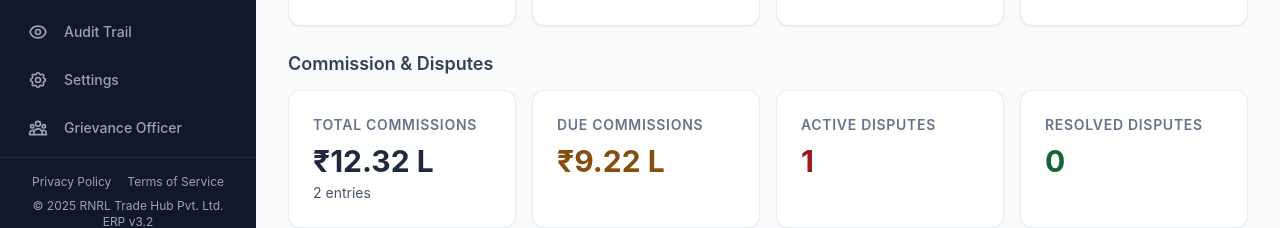
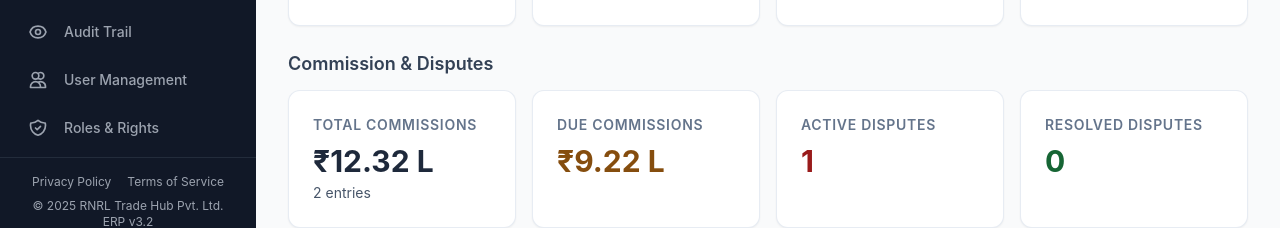
Before and after one commit to rnrlcrm/rnrltradehub-frontend, a React (Vite) app: page / in a window 1280 px wide. Both pictures are taken after a click on the button "Admin Demo". Shown: the part 554-782 px from the top of the page. Built offline with nearby package versions, Linux system fonts and the light colour scheme; no server answers; a web font is replaced by a local one.

Commit message:
Add User Management and Roles & Rights to navigation menu
Co-authored-by: rnrlcrm <242453132+rnrlcrm@users.noreply.github.com>

```diff
--- a/src/components/layout/Sidebar.tsx
+++ b/src/components/layout/Sidebar.tsx
@@ -1,7 +1,7 @@
 
 import React, { useState } from 'react';
 import { Menu, X } from 'lucide-react';
-import { DashboardIcon, ContractIcon, UsersIcon, SettingsIcon, InvoiceIcon, PaymentIcon, DisputeIcon, CommissionIcon, ReportIcon, AuditIcon, ChatIcon } from '../ui/icons';
+import { DashboardIcon, ContractIcon, UsersIcon, SettingsIcon, InvoiceIcon, PaymentIcon, DisputeIcon, CommissionIcon, ReportIcon, AuditIcon, ChatIcon, ShieldIcon, UserManagementIcon } from '../ui/icons';
 import { User } from '../../types';
 import { cn } from '../../lib/utils';
 
@@ -53,6 +53,8 @@ const Sidebar: React.FC<SidebarProps> = ({ onNavigate, activePage, currentUser }
     { name: 'Vendors & Clients', icon: UsersIcon, roles: ['Admin', 'Sales', 'Accounts'] },
     { name: 'Reports', icon: ReportIcon, roles: ['Admin', 'Sales', 'Accounts'] },
     { name: 'Audit Trail', icon: AuditIcon, roles: ['Admin'] },
+    { name: 'User Management', icon: UserManagementIcon, roles: ['Admin'] },
+    { name: 'Roles & Rights', icon: ShieldIcon, roles: ['Admin'] },
     { name: 'Settings', icon: SettingsIcon, roles: ['Admin'] },
     { name: 'Grievance Officer', icon: UsersIcon, roles: ['Admin', 'Sales', 'Accounts', 'Dispute Manager', 'Vendor/Client'] },
   ];
--- a/src/components/ui/icons.tsx
+++ b/src/components/ui/icons.tsx
@@ -104,3 +104,15 @@ export const ChatIcon: React.FC<IconProps> = ({ className }) => (
     <path strokeLinecap="round" strokeLinejoin="round" d="M8 12h.01M12 12h.01M16 12h.01M21 12c0 4.418-4.03 8-9 8a9.863 9.863 0 01-4.255-.949L3 20l1.395-3.72C3.512 15.042 3 13.574 3 12c0-4.418 4.03-8 9-8s9 3.582 9 8z" />
   </svg>
 );
+
+export const ShieldIcon: React.FC<IconProps> = ({ className }) => (
+  <svg xmlns="http://www.w3.org/2000/svg" className={className} fill="none" viewBox="0 0 24 24" stroke="currentColor" strokeWidth={2}>
+    <path strokeLinecap="round" strokeLinejoin="round" d="M9 12l2 2 4-4m5.618-4.016A11.955 11.955 0 0112 2.944a11.955 11.955 0 01-8.618 3.04A12.02 12.02 0 003 9c0 5.591 3.824 10.29 9 11.622 5.176-1.332 9-6.03 9-11.622 0-1.042-.133-2.052-.382-3.016z" />
+  </svg>
+);
+
+export const UserManagementIcon: React.FC<IconProps> = ({ className }) => (
+  <svg xmlns="http://www.w3.org/2000/svg" className={className} fill="none" viewBox="0 0 24 24" stroke="currentColor" strokeWidth={2}>
+    <path strokeLinecap="round" strokeLinejoin="round" d="M12 4.354a4 4 0 110 5.292M15 21H3v-1a6 6 0 0112 0v1zm0 0h6v-1a6 6 0 00-9-5.197M13 7a4 4 0 11-8 0 4 4 0 018 0z" />
+  </svg>
+);
```
